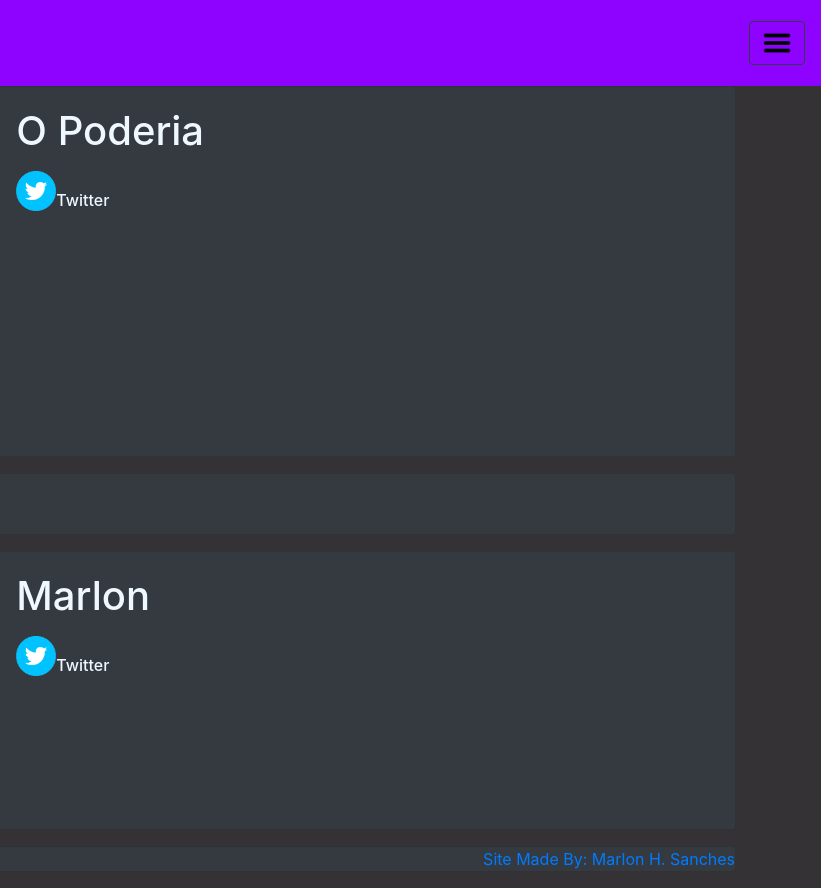
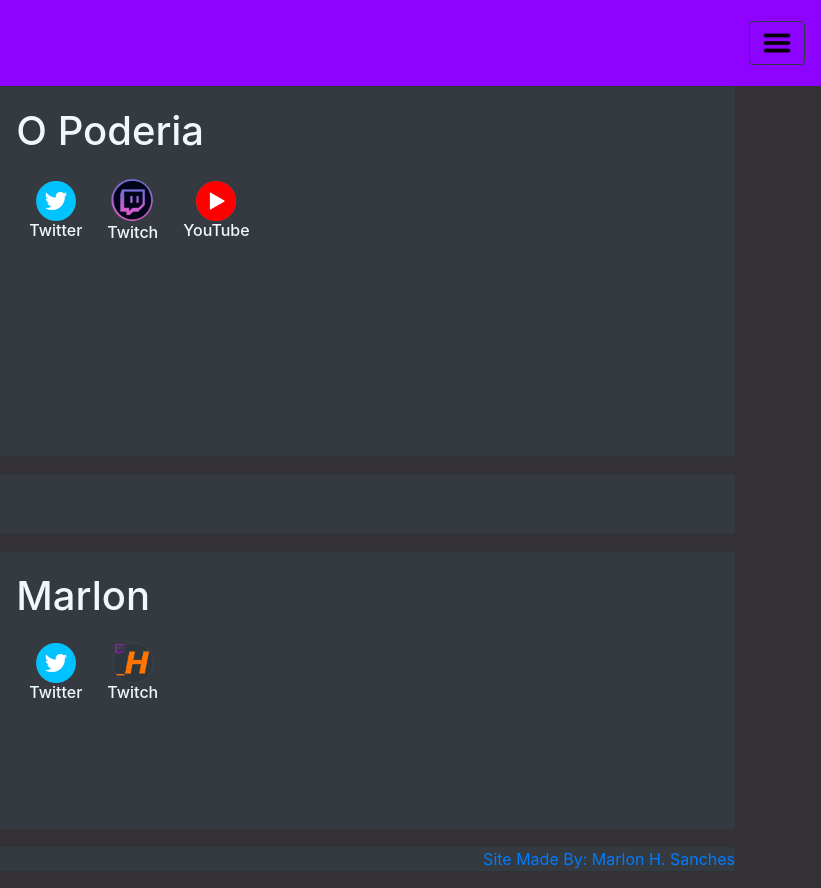
Before and after one commit to PoderiaCast/PoderiaCast.github.io, a plain HTML site: page mural.html in a window 1280 px wide. Shown: the full height of the page, 459-1280 px from the left. Drawn offline with nearby package versions, Linux system fonts and the light colour scheme.

Commit message:
5.3 - add Twitch

```diff
--- a/mural.html
+++ b/mural.html
@@ -74,8 +74,11 @@
                         <h1 class="card-title">O Poderia</h1>
                         <p class="card-text"></p>
                         <div class="btn-group" role="group" aria-label="Basic example">
-                            <a href="https://twitter.com/CastPoderia"><img src="twitter.png" width="40" height="40" class="d-inline-block align-top" alt=""></a>
-                            <a href="https://twitter.com/CastPoderia"><h6 style="position:absolute; top:50%;">Twitter</h6></a>
+                            <button type="button" class="btn btn-link"><a href="https://twitter.com/CastPoderia"><img src="twitter.png" width="40" height="" class="d-inline-block align-top" alt=""><h6>Twitter</h6></a></button>
+
+                            <button type="button" class="btn btn-link"><a href="https://www.twitch.tv/poderiacast"><img src="Twitch.png" width="45" height="" class="d-inline-block align-top" alt=""><h6>Twitch</h6></a></button>
+
+                            <button type="button" class="btn btn-link"><a href="https://www.youtube.com/channel/UCBglxPqzQnsU9gRl480Z8JQ"><img src="YoutubeRedonda.png" width="40" height="" class="d-inline-block align-top" alt=""><h6>YouTube</h6></a></button>
                         </div>
                     </div>
                 </div>
@@ -101,8 +104,11 @@
                         <p class="card-text"></p>
 
                         <div class="btn-group" role="group" aria-label="Basic example">
-                            <a href="https://twitter.com/MarlonHenq"><img src="twitter.png" width="40" height="" class="d-inline-block align-top" alt=""></a>
-                            <a href="https://twitter.com/MarlonHenq"><h6 style="position:absolute; top:50%;">Twitter</h6></a>
+
+                            <button type="button" class="btn btn-link"><a href="https://twitter.com/MarlonHenq"><img src="twitter.png" width="40" height="" class="d-inline-block align-top" alt=""><h6>Twitter</h6></a></button>
+
+                            <button type="button" class="btn btn-link"><a href="https://www.twitch.tv/o_henque"><img src="O_henque.png" width="40" height="" class="d-inline-block align-top" alt=""><h6>Twitch</h6></a></button>
+
                         </div>
                     </div>
                 </div>
```
Also changed, not shown: O_henque.png (added), YoutubeRedonda.png (added).
